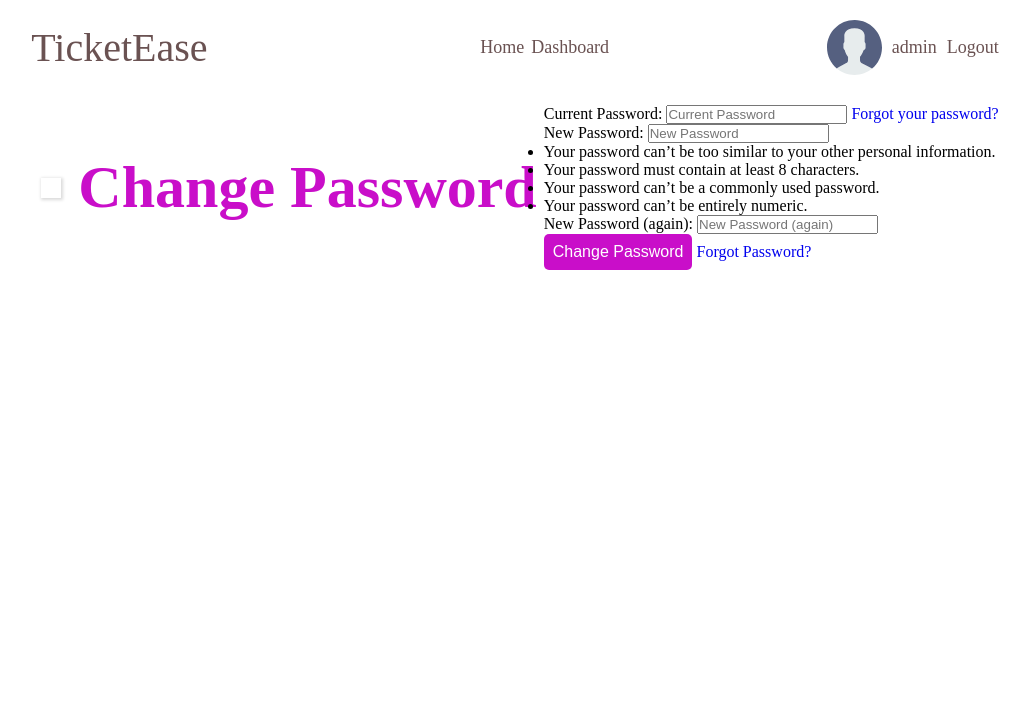
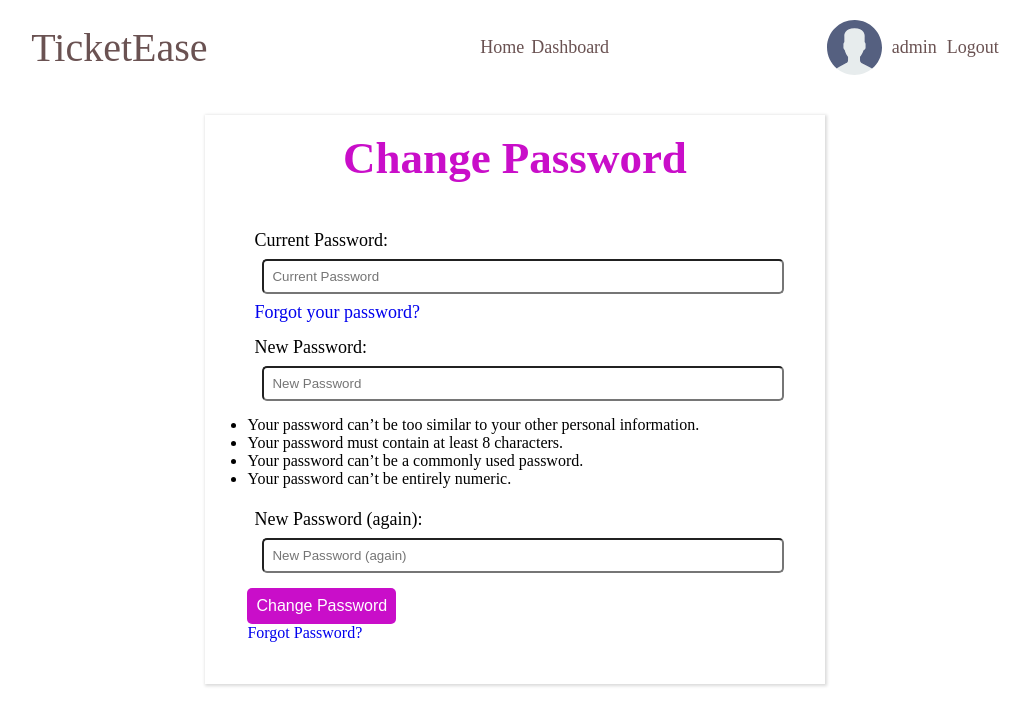
Before and after one commit to TKaburu/TicketEase, a Django app: page /accounts/password/change/ in a window 1280 px wide. Shown: the top 726 px of the page, without its empty margins (125-1154 px from the left). Run offline with Django 5.2, Linux system fonts and the light colour scheme; a user stored in the database is signed in.

Commit message:
fix: cetering divs

```diff
--- a/templates/account/login.html
+++ b/templates/account/login.html
@@ -7,6 +7,7 @@
 {% endblock head_title %}
 {% block content %}
     <div class="account-container">
+        <div class="account-content">
             <section class="account-auth">
                 <div class="title">
                     <h1> Login </h1>
@@ -63,6 +64,7 @@
 
             </section>
         </div>
+    </div>
 
 
 {% endblock content %}
--- a/templates/account/logout.html
+++ b/templates/account/logout.html
@@ -7,6 +7,7 @@
 {% endblock head_title %}
 {% block content %}
     <div class="account-container">
+        <div class="account-content">
             <div class="title">
                 <h2>Log out</h2>
             </div>
@@ -34,4 +35,5 @@
                 {% endelement %}
             </div>
         </div>
+    </div>
 {% endblock content %}
--- a/templates/account/password_change.html
+++ b/templates/account/password_change.html
@@ -5,8 +5,8 @@
 {% endblock head_title %}
 {% block content %}
     <div class="account-container">
+        <div class="account-content">
             <section class="account-auth">
-        </div>
                 <div class="title">
                     <h1>Change Password</h1>
                 </div>
@@ -27,4 +27,5 @@
                     {% endslot %}
                 {% endelement %}
             </section>
+        </div>
 {% endblock content %}
--- a/templates/account/password_reset.html
+++ b/templates/account/password_reset.html
@@ -5,6 +5,7 @@
 {% endblock head_title %}
 {% block content %}
     <section class="account-container">
+        <div class="account-content">
             <div class="account-auth">
                 <div class="title">
                     <h1>Password Reset</h1>
@@ -38,6 +39,6 @@
                 {% endelement %}
 
             </div>
-
+        </div>
     </section>
 {% endblock content %}
--- a/templates/account/signup.html
+++ b/templates/account/signup.html
@@ -5,6 +5,7 @@
 {% endblock head_title %}
 {% block content %}
     <div class="account-container">
+        <div class="account-content">
             <div class="account-auth">
                 <section class="title">
                     {% element h1 %}
@@ -43,6 +44,8 @@
                     {% include "socialaccount/snippets/login.html" with page_layout="entrance" %}
                 {% endif %}
             </div>
+        </div>
+
 
     </div>
 
--- a/tickets/static/tickets/styles/main.css
+++ b/tickets/static/tickets/styles/main.css
@@ -169,6 +169,12 @@ button:hover {
 /* <============= user authentication ============> */
 
 .account-container {
+    display: flex;
+    align-items: center;
+    justify-content: center;
+}
+
+.account-content {
     box-shadow: var(--box-shadow);
     margin: 10px;
     padding: 10px;
--- a/tickets/templates/tickets/index.html
+++ b/tickets/templates/tickets/index.html
@@ -12,7 +12,7 @@
 </head>
 <body>
     {% include 'tickets/navbar.html' %}
-    <div class="content-container" style="padding: 10px; margin: 10px; display: flex; align-items: center; justify-content: center;">
+    <div class="content-container">
         {% block content %}
 
         {% endblock %}
```
Also changed, not shown: db.sqlite3. Lines whose indentation alone changed are shown as unchanged.
